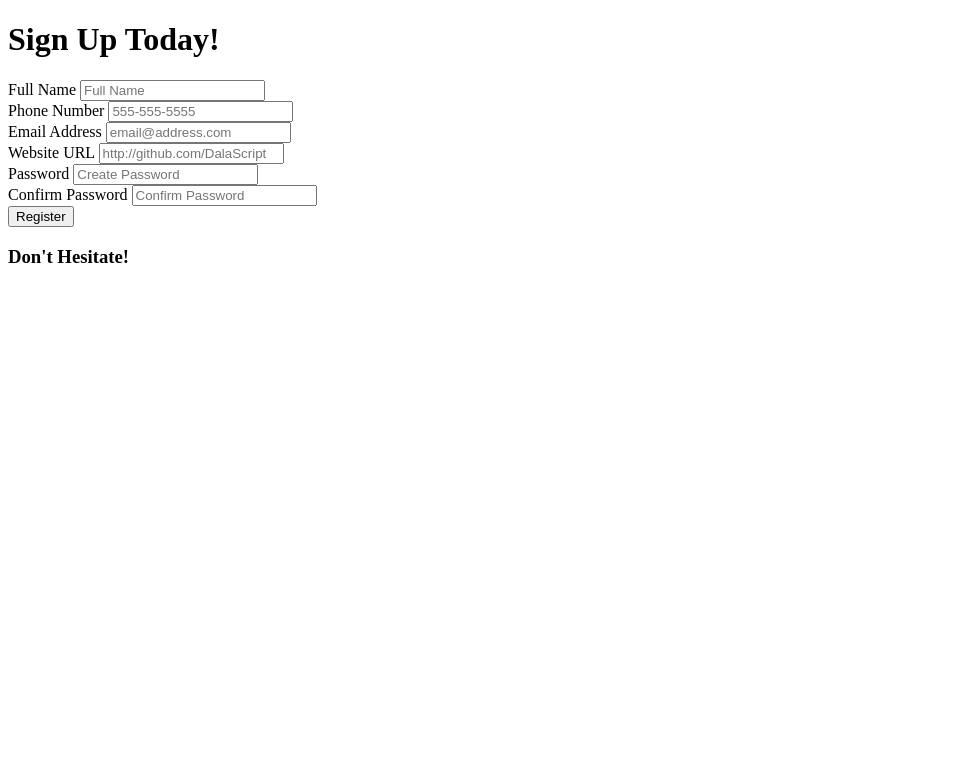
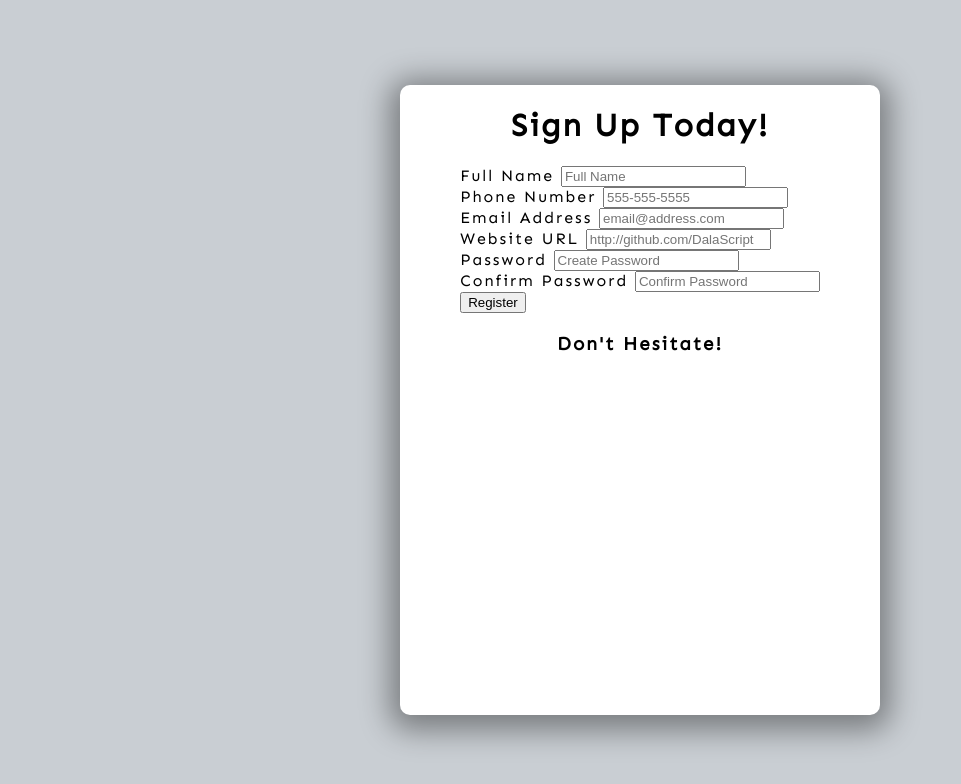
Before and after one commit to DalaScript/form-validator, a plain HTML site: page index.html in a window 1280 px wide. Shown: the whole page, without its empty margins (0-961 px from the left). Drawn offline with Linux system fonts and the light colour scheme.

Commit message:
add style for container

```diff
--- a/style.css
+++ b/style.css
@@ -1,3 +1,27 @@
+@import url('https://fonts.googleapis.com/css2?family=Sen&display=swap');
+
 html {
     box-sizing: border-box;
 }
+
+body {
+    margin: 0;
+    min-height: 100vh;
+    font-family: Sen, sans-serif;
+    letter-spacing: 2px;
+    display: flex;
+    align-items: center;
+    justify-content: center;
+    background: #c9ced3;
+}
+
+.container {
+    width: 480px;
+    height: 630px;
+    background: white;
+    display: flex;
+    flex-direction: column;
+    align-items: center;
+    border-radius: 10px;
+    box-shadow: 0 5px 30px 10px rgba(0, 0, 0, 0.4);
+}
```
